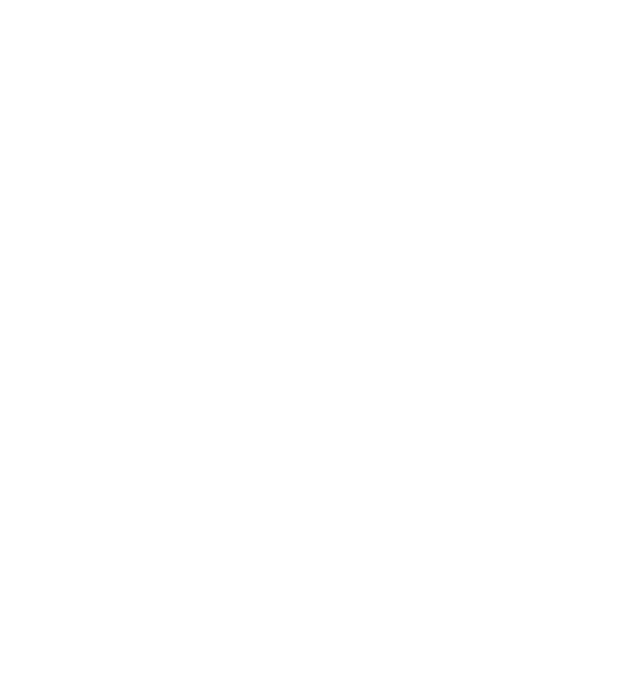
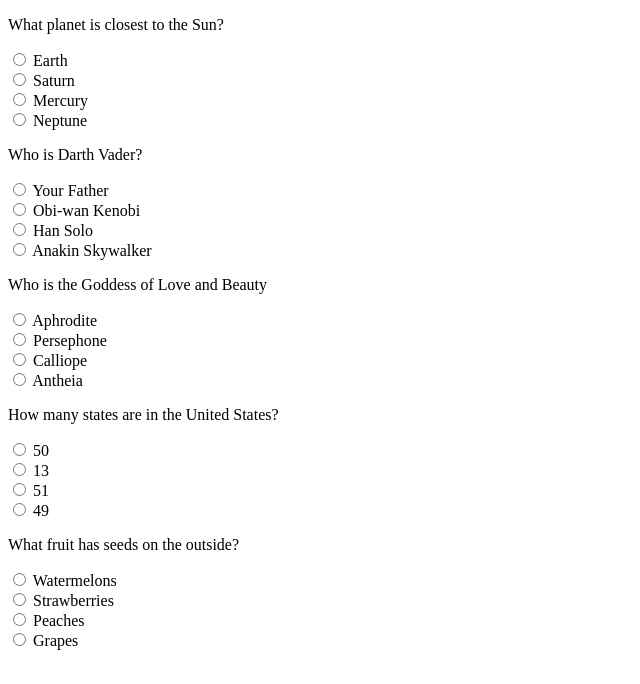
Before and after one commit to jeremyrrose/Trivia-Game, a plain HTML site: page index.html in a window 1280 px wide. Shown: the whole page, without its empty margins (0-640 px from the left). Drawn offline with Linux system fonts and the light colour scheme.

Commit message:
input-type-radio

```diff
--- a/index.html
+++ b/index.html
@@ -8,6 +8,71 @@
 </head>
 
 <body>
+<p>What planet is closest to the Sun?</p>
+<input type="radio" id="earth" name="planet" value="Earth">
+<label for="earth">Earth</label><br>
+
+<input type="radio" id="saturn" name="planet" value="Saturn">
+<label for="saturn">Saturn</label><br>
+
+<input type="radio" id="mercury" name="planet" value="Mercury">
+<label for="mercury">Mercury</label><br>
+
+<input type="radio" id="neptune" name="planet" value="Neptune">
+<label for="neptune">Neptune</label><br>
+
+<p>Who is Darth Vader?</p>
+<input type="radio" id="your-father" name="character" value="Your Father">
+<label for="your-father">Your Father</label><br>
+
+<input type="radio" id="obi-wan" name="character" value="Obi-wan Kenobi">
+<label for="obi-wan">Obi-wan Kenobi</label><br>
+
+<input type="radio" id="han-solo" name="character" value="Han Solo ">
+<label for="han-solo">Han Solo</label><br>
+
+<input type="radio" id="anakin" name="character" value="Anakin Skywalker">
+<label for="anakin">Anakin Skywalker</label><br>
+
+<p>Who is the Goddess of Love and Beauty</p>
+<input type="radio" id="aphrodite" name="goddess" value="Aphrodite">
+<label for="aphrodite">Aphrodite</label><br>
+
+<input type="radio" id="persephone" name="goddess" value="Persephone">
+<label for="persephone">Persephone</label><br>
+
+<input type="radio" id="calliope" name="goddess" value="Calliope">
+<label for=""calliope>Calliope</label><br>
+
+<input type="radio" id="antheia" name="goddess" value="Antheia">
+<label for="antheia">Antheia</label><br>
+
+<p>How many states are in the United States?</p>
+<input type="radio" id="number1" name="states" value="50">
+<label for="number1">50</label><br>
+
+<input type="radio" id="number2" name="states" value="13">
+<label for="number2">13</label><br>
+
+<input type="radio" id="number3" name="states" value="51">
+<label for="number3">51</label><br>
+
+<input type="radio" id="number4" name="states" value="49">
+<label for="number4">49</label><br>
+
+<p>What fruit has seeds on the outside?</p>
+<input type="radio" id="watermelons" name="fruit" value="Watermelons">
+<label for="watermelons">Watermelons</label><br>
+
+<input type="radio" id="strawberries" name="fruit" value="Strawberries">
+<label for="strawberries">Strawberries</label><br>
+
+<input type="radio" id="peaches" name="fruit" value="Peaches">
+<label for="peaches">Peaches</label><br>
+
+<input type="radio" id="grapes" name="fruit" value="Grapes">
+<label for="grapes">Grapes</label><br>
+
 
     <script src="script.js"></script>
 </body>
```
